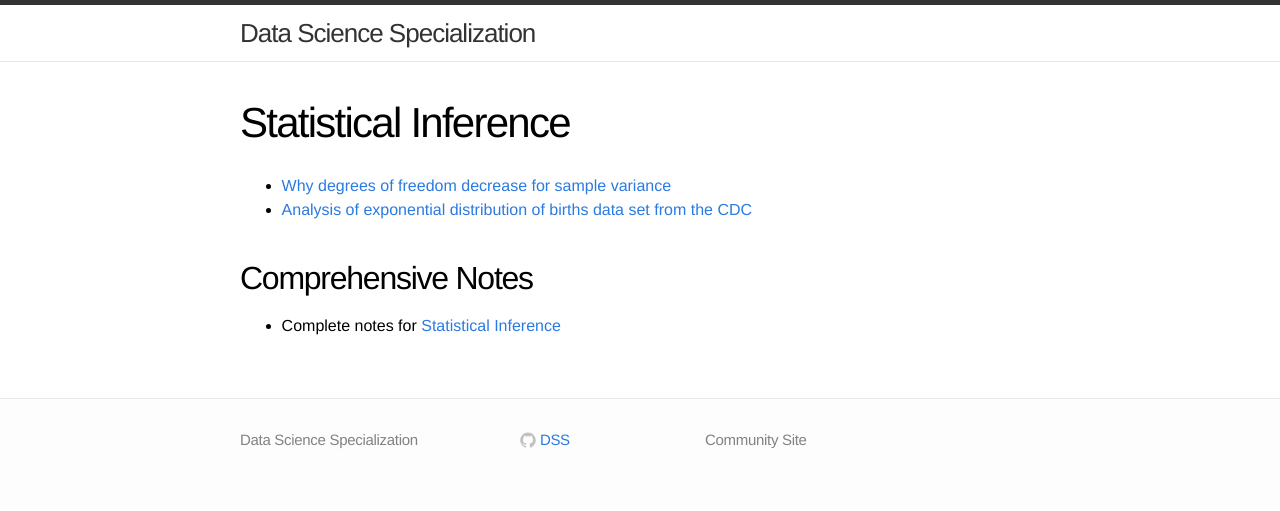
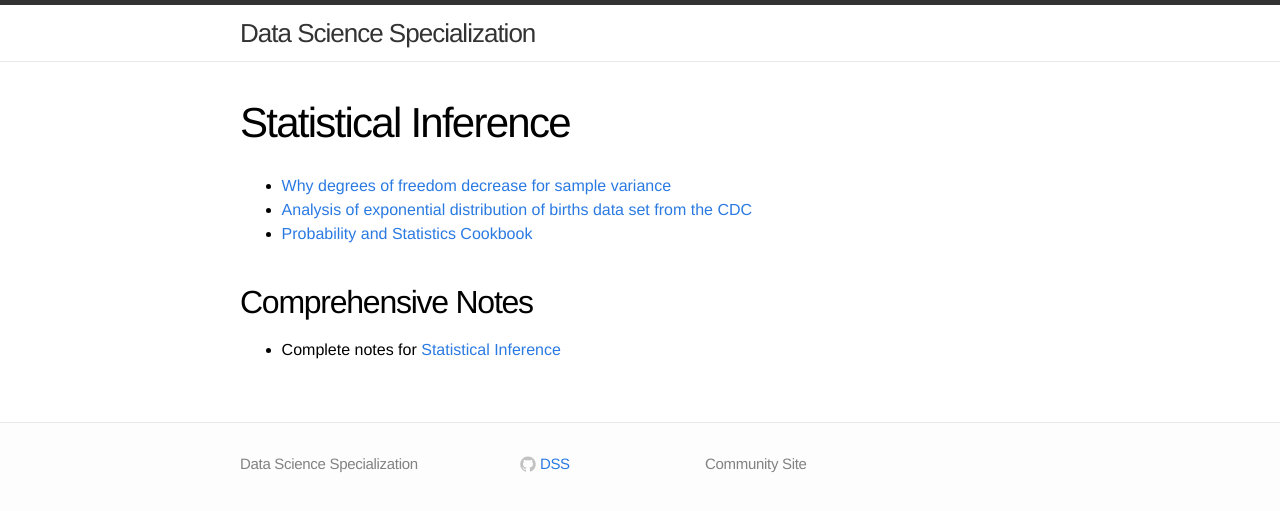
Before and after one commit to DataScienceSpecialization/DataScienceSpecialization.github.io, a Jekyll site: the page built from statinf.md, in a window 1280 px wide. Shown: the top 511 px of the page. Built offline with Jekyll 4.4.1, drawn with Linux system fonts in a browser that asks for light colours.

Commit message:
Add link to Probability and Statistics Cookbook

```diff
--- a/statinf.md
+++ b/statinf.md
@@ -6,6 +6,7 @@
 
 - [Why degrees of freedom decrease for sample variance](https://github.com/Manu58/bias/blob/master/bias.pdf)
 - [Analysis of exponential distribution of births data set from the CDC](https://gist.github.com/ProgramErgoSum/5316008387746fcd84de)
+- [Probability and Statistics Cookbook](http://matthias.vallentin.net/probability-and-statistics-cookbook/)
 
 ## Comprehensive Notes
 
```
